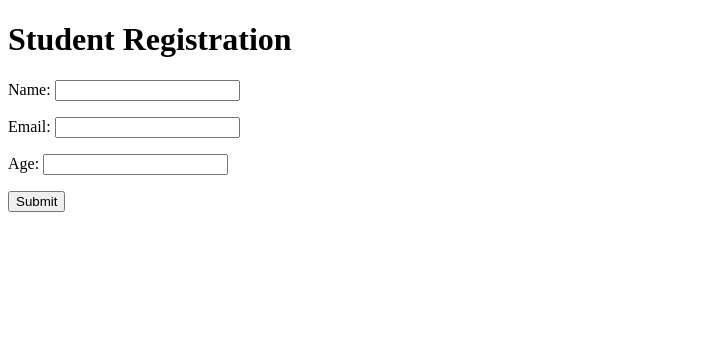
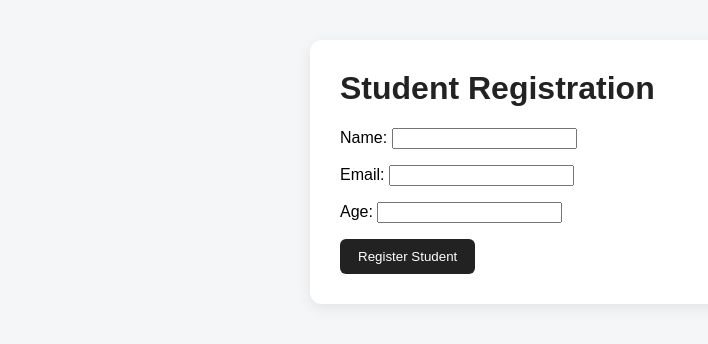
Before and after one commit to Muhammed-Sahal717/django-web-dev, a Django app: page /student/ in a window 1280 px wide. Shown: the top 344 px of the page, without its empty margins (0-708 px from the left). Run offline with Django 5.2, Linux system fonts and the light colour scheme.

Commit message:
feat: configure static files and base template

```diff
--- a/config/settings.py
+++ b/config/settings.py
@@ -37,7 +37,6 @@ INSTALLED_APPS = [
     "django.contrib.sessions",
     "django.contrib.messages",
     "django.contrib.staticfiles",
-
     "students",
 ]
 
@@ -117,6 +116,9 @@ USE_TZ = True
 # https://docs.djangoproject.com/en/6.1/howto/static-files/
 
 STATIC_URL = "static/"
+STATICFILES_DIRS = [
+    BASE_DIR / "static",
+]
 
 
 # Email
--- /dev/null
+++ b/students/static/css/style.css
@@ -0,0 +1,33 @@
+body {
+  font-family: Arial, sans-serif;
+  background-color: #f4f6f8;
+  margin: 0;
+  padding: 40px;
+}
+
+.container {
+  max-width: 600px;
+  margin: 0 auto;
+  background: white;
+  padding: 30px;
+  border-radius: 12px;
+  box-shadow: 0 4px 15px rgba(0, 0, 0, 0.08);
+}
+
+h1 {
+  margin-top: 0;
+  color: #222;
+}
+
+button {
+  background-color: #222;
+  color: white;
+  border: none;
+  padding: 10px 18px;
+  border-radius: 6px;
+  cursor: pointer;
+}
+
+button:hover {
+  opacity: 0.85;
+}
--- /dev/null
+++ b/students/templates/base.html
@@ -0,0 +1,17 @@
+{% load static %}
+
+<!doctype html>
+<html lang="en">
+  <head>
+    <meta charset="UTF-8" />
+    <meta name="viewport" content="width=device-width, initial-scale=1.0" />
+
+    <title>{% block title %}Student Management{% endblock %}</title>
+
+    <link rel="stylesheet" href="{% static 'css/style.css' %}" />
+  </head>
+
+  <body>
+    <main class="container">{% block content %} {% endblock %}</main>
+  </body>
+</html>
--- a/students/templates/students/student_form.html
+++ b/students/templates/students/student_form.html
@@ -1,16 +1,11 @@
-<!doctype html>
-<html lang="en">
-  <head>
-    <meta charset="UTF-8" />
-    <title>Student Registration</title>
-  </head>
-  <body>
-    <h1>Student Registration</h1>
+{% extends "base.html" %} {% block title %}Student Registration{% endblock %} {% block content %}
 
-    <form method="POST">
-      {% csrf_token %} {{ form.as_p }}
+<h1>Student Registration</h1>
 
-      <button type="submit">Submit</button>
-    </form>
-  </body>
-</html>
+<form method="POST">
+  {% csrf_token %} {{ form.as_p }}
+
+  <button type="submit">Register Student</button>
+</form>
+
+{% endblock %}
```
